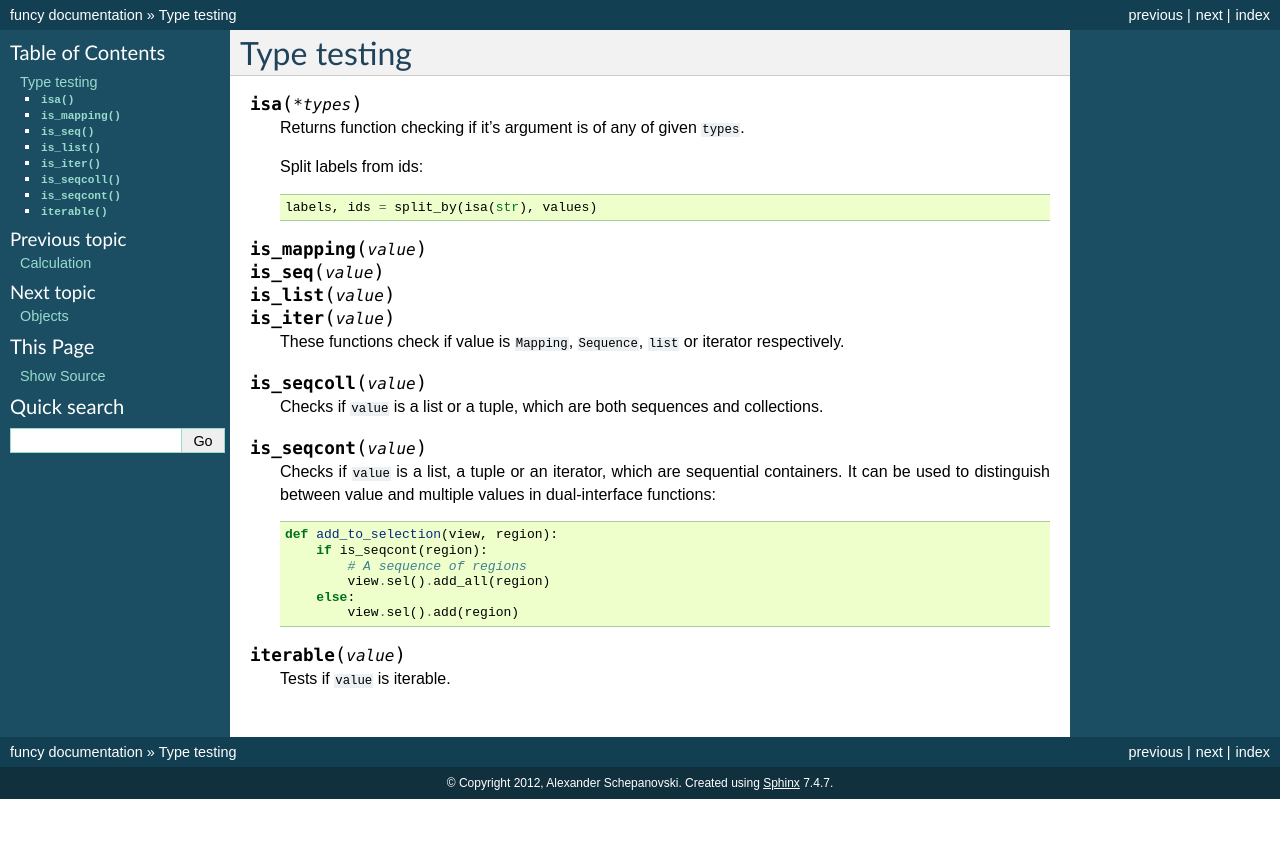
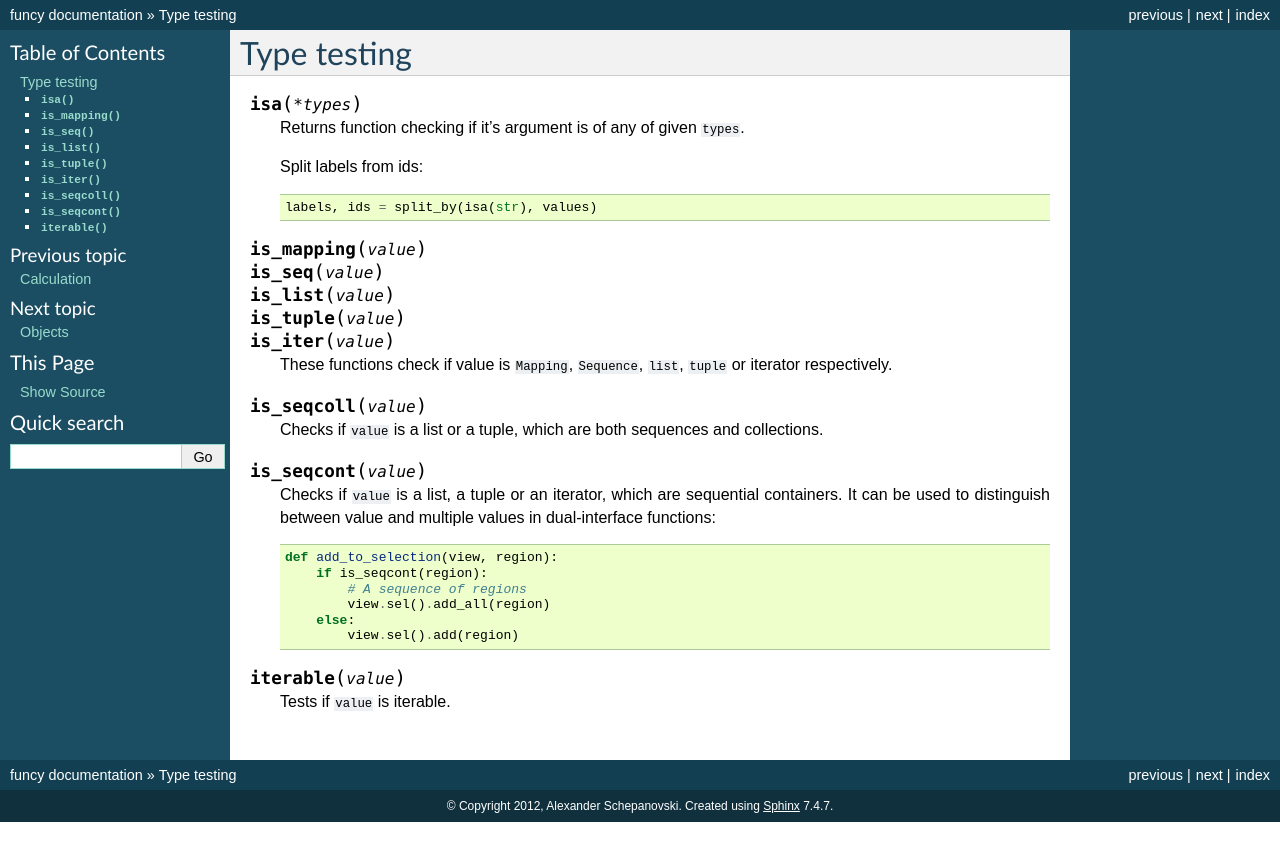
Before and after one commit to Jamaal224/funcy, a Sphinx documentation site: the page built from docs/types.rst, in a window 1280 px wide. Shown: the top 861 px of the page. Built offline with Sphinx 7.4.7, drawn with Linux system fonts in a browser that asks for light colours.

Commit message:
Added is_tuple()

```diff
--- a/docs/types.rst
+++ b/docs/types.rst
@@ -13,9 +13,10 @@ Type testing
 .. function:: is_mapping(value)
               is_seq(value)
               is_list(value)
+              is_tuple(value)
               is_iter(value)
 
-    These functions check if value is ``Mapping``, ``Sequence``, ``list`` or iterator respectively.
+    These functions check if value is ``Mapping``, ``Sequence``, ``list``, ``tuple`` or iterator respectively.
 
 
 .. function:: is_seqcoll(value)
```
Also changed, not shown: 2 other files.
